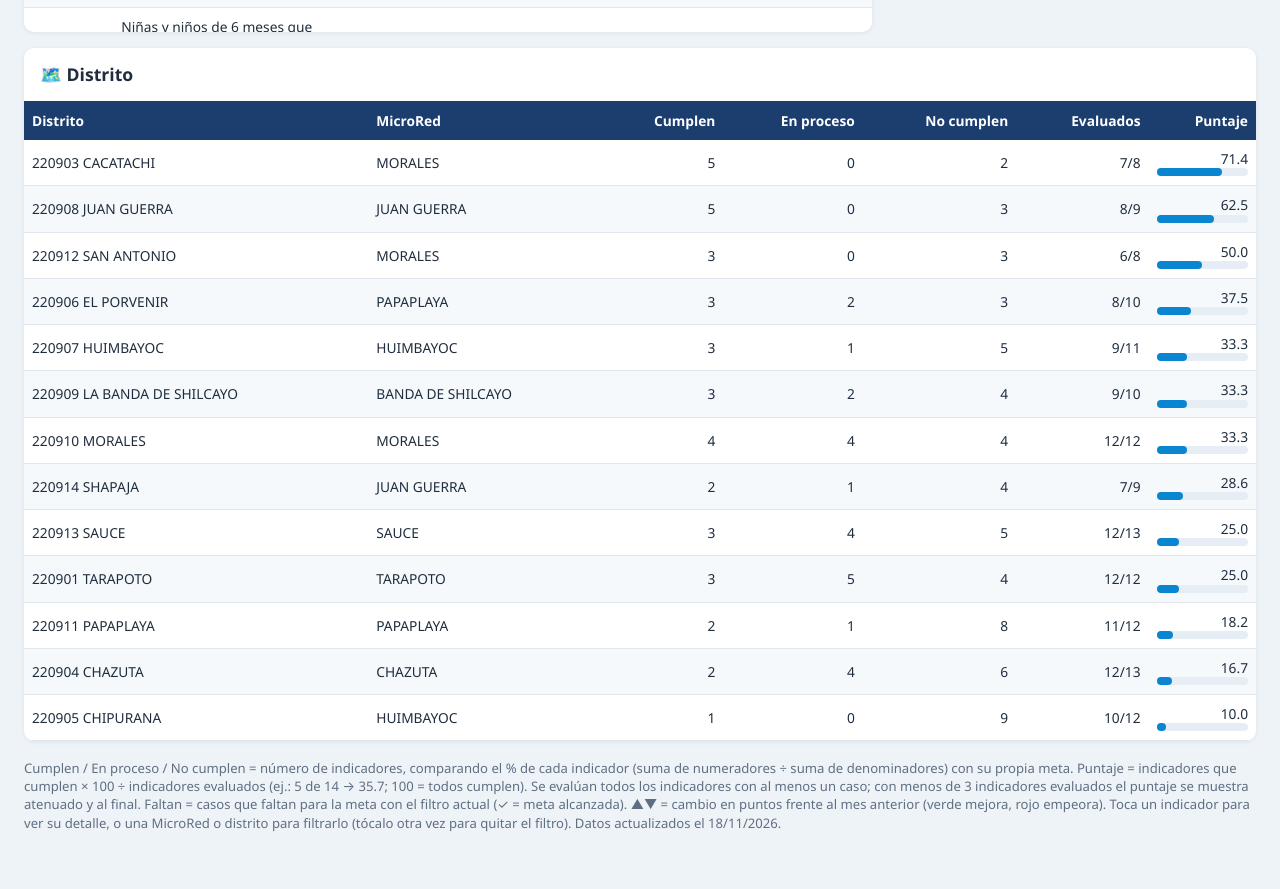
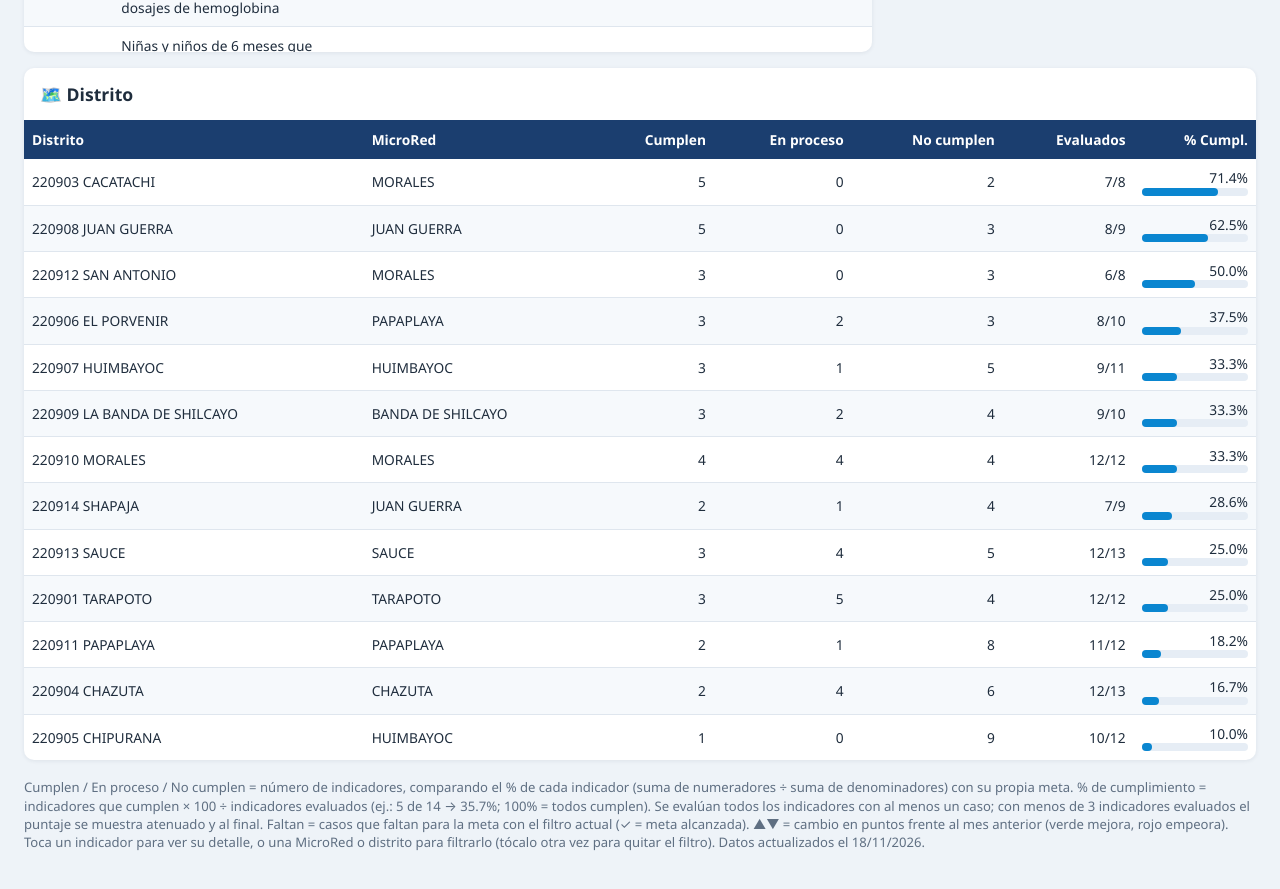
Before and after one commit to Unget-SanMartin/-Dashboard-de-Indicadores-de-la-UNGET-San-Martin, a plain HTML site: page index.html in a window 1280 px wide. Shown: the part 1157-2046 px from the top of the page. Drawn offline with Linux system fonts and the light colour scheme.

Commit message:
Add files via upload

```diff
--- a/estilos.css
+++ b/estilos.css
@@ -113,3 +113,5 @@ footer{margin-top:18px; color:var(--muted); font-size:.82rem}
 .btn-reportes{display:inline-flex; align-items:center; gap:6px; font-size:.85rem; font-weight:700; padding:9px 14px; border-radius:6px; background:var(--azul); color:#fff; text-decoration:none; white-space:nowrap}
 .btn-reportes:hover{background:var(--navy)}
 .btn-reportes:focus-visible{outline:3px solid var(--azul2); outline-offset:2px}
+
+.kpi .kpi-det{display:block; font-size:.78rem; color:var(--muted); margin-top:2px}
--- a/index.html
+++ b/index.html
@@ -70,7 +70,7 @@ input:focus-visible,select:focus-visible,tr[tabindex]:focus-visible{outline:3px
 
   <section class="kpis" aria-live="polite">
     <div class="kpi"><span>Indicadores</span><b id="kInd">–</b></div>
-    <div class="kpi"><span>Puntaje</span><b id="kReg">–</b></div>
+    <div class="kpi"><span>% de cumplimiento</span><b id="kReg">–</b><small id="kRegDet" class="kpi-det"></small></div>
     <div class="kpi ok"><span>Indicadores que cumplen</span><b id="kOk">–</b></div>
     <div class="kpi mid"><span>Indicadores en proceso</span><b id="kMid">–</b></div>
     <div class="kpi bad"><span>Indicadores que no cumplen</span><b id="kBad">–</b></div>
@@ -90,7 +90,7 @@ input:focus-visible,select:focus-visible,tr[tabindex]:focus-visible{outline:3px
       <h2>📍 MicroRed</h2>
       <div class="scroll">
         <table>
-          <thead><tr><th>MicroRed</th><th class="n">Cumplen</th><th class="n">En proceso</th><th class="n">No cumplen</th><th class="n" title="Indicadores evaluados">Eval.</th><th class="n">Puntaje</th></tr></thead>
+          <thead><tr><th>MicroRed</th><th class="n">Cumplen</th><th class="n">En proceso</th><th class="n">No cumplen</th><th class="n" title="Indicadores evaluados">Eval.</th><th class="n">% Cumpl.</th></tr></thead>
           <tbody id="tMr"></tbody>
         </table>
       </div>
@@ -101,14 +101,14 @@ input:focus-visible,select:focus-visible,tr[tabindex]:focus-visible{outline:3px
     <h2>🗺️ Distrito</h2>
     <div class="scroll">
       <table>
-        <thead><tr><th>Distrito</th><th>MicroRed</th><th class="n">Cumplen</th><th class="n">En proceso</th><th class="n">No cumplen</th><th class="n">Evaluados</th><th class="n">Puntaje</th></tr></thead>
+        <thead><tr><th>Distrito</th><th>MicroRed</th><th class="n">Cumplen</th><th class="n">En proceso</th><th class="n">No cumplen</th><th class="n">Evaluados</th><th class="n">% Cumpl.</th></tr></thead>
         <tbody id="tDist"></tbody>
       </table>
     </div>
   </section>
 
   <footer>
-    Cumplen / En proceso / No cumplen = número de indicadores, comparando el % de cada indicador (suma de numeradores ÷ suma de denominadores) con su propia meta. Puntaje = indicadores que cumplen × 100 ÷ indicadores evaluados (ej.: 5 de 14 → 35.7; 100 = todos cumplen). Se evalúan todos los indicadores con al menos un caso; con menos de 3 indicadores evaluados el puntaje se muestra atenuado y al final. Faltan = casos que faltan para la meta con el filtro actual (✓ = meta alcanzada). ▲▼ = cambio en puntos frente al mes anterior (verde mejora, rojo empeora). Toca un indicador para ver su detalle, o una MicroRed o distrito para filtrarlo (tócalo otra vez para quitar el filtro).
+    Cumplen / En proceso / No cumplen = número de indicadores, comparando el % de cada indicador (suma de numeradores ÷ suma de denominadores) con su propia meta. % de cumplimiento = indicadores que cumplen × 100 ÷ indicadores evaluados (ej.: 5 de 14 → 35.7%; 100% = todos cumplen). Se evalúan todos los indicadores con al menos un caso; con menos de 3 indicadores evaluados el puntaje se muestra atenuado y al final. Faltan = casos que faltan para la meta con el filtro actual (✓ = meta alcanzada). ▲▼ = cambio en puntos frente al mes anterior (verde mejora, rojo empeora). Toca un indicador para ver su detalle, o una MicroRed o distrito para filtrarlo (tócalo otra vez para quitar el filtro).
     <span id="actualizado"></span>
   </footer>
 </main>
@@ -176,7 +176,8 @@ function render(){
   const est = new Map(R.detalle.map(x => [x.codigo, x]));
   const codigos = [...new Set(rows.map(r => r.codigo))];
   kInd.textContent = fN(codigos.length);
-  kReg.textContent = R.puntaje == null ? "—" : R.puntaje.toFixed(1);
+  kReg.textContent = R.puntaje == null ? "—" : R.puntaje.toFixed(1) + "%";
+  kRegDet.textContent = R.evaluados ? `${fN(R.cumple)} de ${fN(R.evaluados)} indicadores cumplen` : "";
   kOk.textContent = fN(R.cumple); kMid.textContent = fN(R.proceso); kBad.textContent = fN(R.nocumple);
 
   const orden = [...IND.keys()].filter(c => codigos.includes(c)).concat(codigos.filter(c => !IND.has(c)).sort());
@@ -199,7 +200,7 @@ function render(){
     .map(({m, x}) => { const p = x.puntaje; return `<tr class="ind" tabindex="0" data-mr="${esc(m)}" title="Filtrar ${esc(m)}">
       <td>${esc(m)}</td><td class="n">${fN(x.cumple)}</td><td class="n">${fN(x.proceso)}</td><td class="n">${fN(x.nocumple)}</td>
       <td class="n">${x.evaluados}/${x.detalle.length}</td>
-      <td class="n"${pocos(x) ? ' style="opacity:.55" title="Pocos indicadores evaluados: puntaje poco confiable"' : ""}>${p == null ? "—" : p.toFixed(1)}<div class="barra" aria-hidden="true"><i style="width:${p ?? 0}%"></i></div></td></tr>`; }).join("")
+      <td class="n"${pocos(x) ? ' style="opacity:.55" title="Pocos indicadores evaluados: % poco confiable"' : ""}>${p == null ? "—" : p.toFixed(1) + "%"}<div class="barra" aria-hidden="true"><i style="width:${p ?? 0}%"></i></div></td></tr>`; }).join("")
     || `<tr><td colspan="6">Sin registros.</td></tr>`;
 
   // Puntaje por distrito (mismo cálculo que MicroRed). Toca una fila para filtrar ese distrito.
@@ -211,7 +212,7 @@ function render(){
       <td>${esc(nomDist(rs[0]))}</td><td>${esc(rs[0].mr)}</td>
       <td class="n">${fN(x.cumple)}</td><td class="n">${fN(x.proceso)}</td><td class="n">${fN(x.nocumple)}</td>
       <td class="n">${x.evaluados}/${x.detalle.length}</td>
-      <td class="n"${pocos(x) ? ' style="opacity:.55" title="Pocos indicadores evaluados: puntaje poco confiable"' : ""}>${p == null ? "—" : p.toFixed(1)}<div class="barra" aria-hidden="true"><i style="width:${p ?? 0}%"></i></div></td></tr>`; }).join("")
+      <td class="n"${pocos(x) ? ' style="opacity:.55" title="Pocos indicadores evaluados: % poco confiable"' : ""}>${p == null ? "—" : p.toFixed(1) + "%"}<div class="barra" aria-hidden="true"><i style="width:${p ?? 0}%"></i></div></td></tr>`; }).join("")
     || `<tr><td colspan="7">Sin registros.</td></tr>`;
 }
 
```
